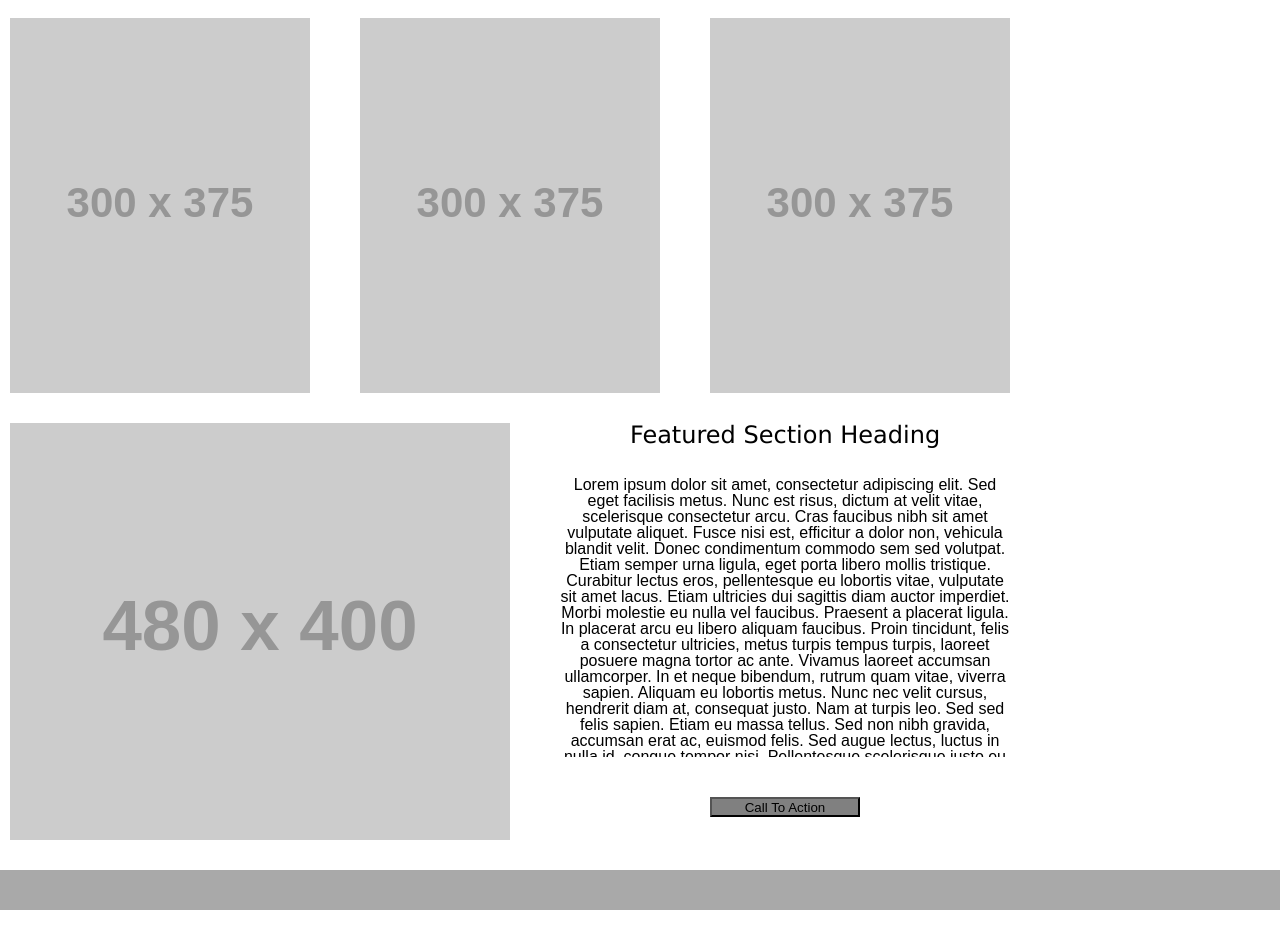
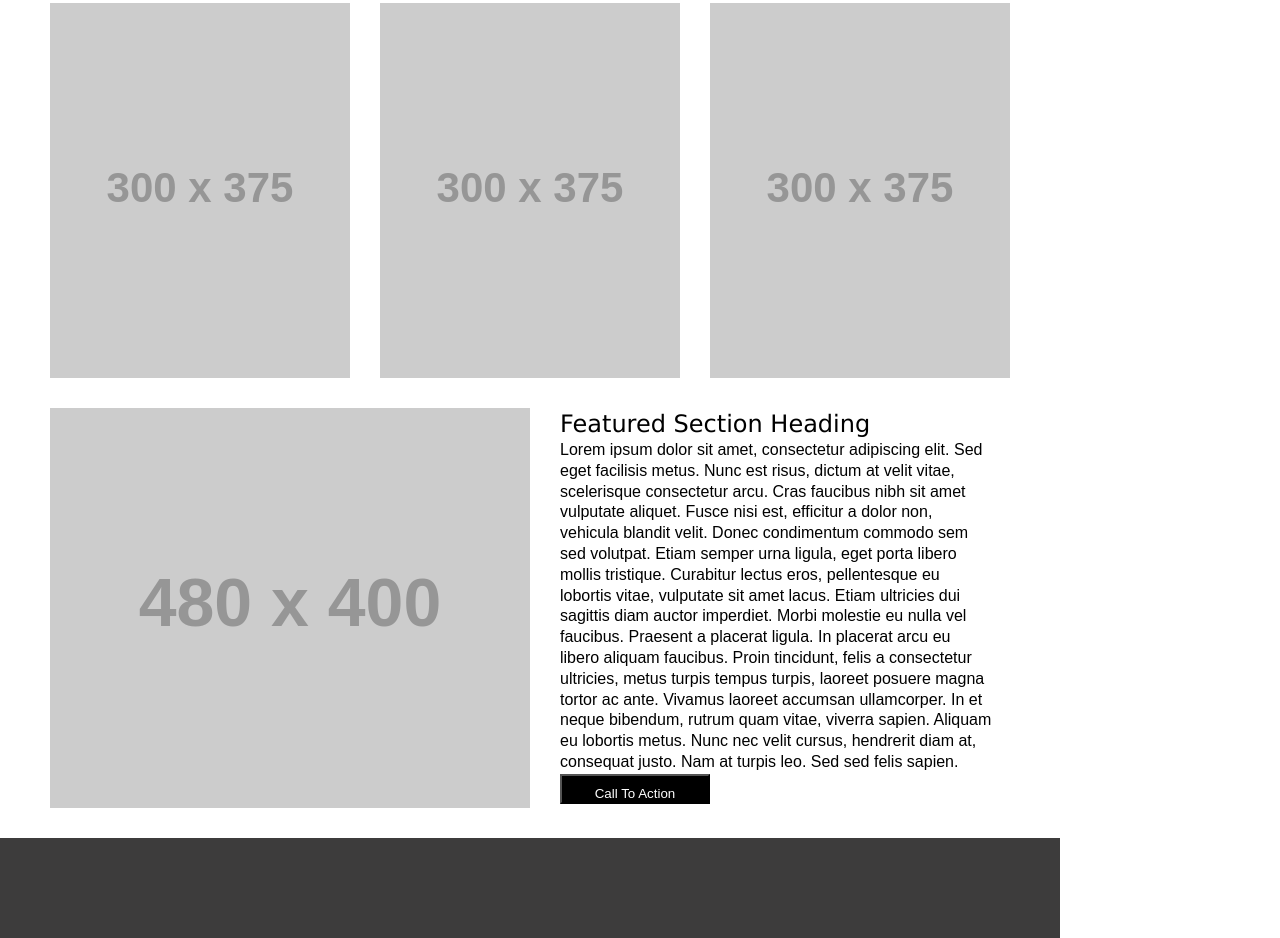
Before and after one commit to tianyitimma/wirefram-exercise, a plain HTML site: page index.html in a window 1280 px wide. Shown: the part 595-1533 px from the top of the page. Before the commit the page ends 1505 px from the top, so only its background shows below. Drawn offline with Linux system fonts and the light colour scheme; placeholder pictures from the web are drawn by us.

Commit message:
fixed minor things to match the example wireframe

```diff
--- a/index.html
+++ b/index.html
@@ -10,30 +10,32 @@
 
   <body>
     <header>
+
       <!-- https://via.placeholder.com/350x150 -->
       <div>
-        <img src="https://via.placeholder.com/200x70/ddd">
-      </div>
+      <img src="https://via.placeholder.com/200x70/000000/808080">
+
 
       <nav>NAV Item 1</nav>
       <nav>NAV Item 2</nav>
       <nav>NAV Item 3</nav>
       <nav>NAV Item 4</nav>
+    </div>
     </header>
 
     <main>
       <section>
-        <img src="https://via.placeholder.com/960x450/ddd" />
+        <img src="https://via.placeholder.com/960x450/000000/808080" />
       </section>
 
       <section>
-        <img src="https://via.placeholder.com/300x375/ddd" />
-        <img src="https://via.placeholder.com/300x375/ddd" />
-        <img src="https://via.placeholder.com/300x375/ddd" />
+        <img src="https://via.placeholder.com/300x375/000000/808080" />
+        <img src="https://via.placeholder.com/300x375/000000/808080" />
+        <img src="https://via.placeholder.com/300x375/000000/808080" />
       </section>
 
       <section>
-        <img src="https://via.placeholder.com/480x400/ddd" />
+        <img src="https://via.placeholder.com/480x400/000000/808080" />
         <article>
           <h2>Featured Section Heading</h2>
           <p>
--- a/style.css
+++ b/style.css
@@ -1,6 +1,3 @@
-body {
-  box-sizing: border-box;
-}
 
 h1 {
   font-family: Georgia, 'Times New Roman', Times, serif;
@@ -18,25 +15,35 @@ p {
 }
 
 
+body {
+  display: flex;
+  flex-direction: column;
+  align-items: center;
+  width: 1060px;
+}
 
 
 
 
 header {
+  background-color: rgb(61, 60, 60);
+  height: 85px;
   width: 100%;
-  height: 100px;
+  align-items: center;
+  margin-bottom: 15px;
+}
+
+header div {
+  width: 960px;
+  padding-left: 50px;
   display: flex;
-  justify-content: space-evenly;
-  background-color: darkgray;
   justify-content: space-between;
+
   align-items: center;
-  margin-bottom: 30px;
-  padding-left: 10px;
-  padding-right: 10px;
-
 }
 
 nav{
+  color: gray;
   width: 200px;
   height: 50px;
   align-items: center;
@@ -45,37 +52,39 @@ nav{
 }
 
 main {
+  display: flex;
+  flex-direction: column;
+  align-items: center;
 
 }
 
 section {
-  width: 1000px;
-  padding-left: 10px;
+  width: 960px;
+  margin: 15px 0px;
+
 }
 
-section img {
-  margin-bottom: 30px;
-}
+
 
 section:nth-child(2) {
+
   display: flex;
   justify-content: space-between;
 }
 
-section:nth-child(2) img {
-  margin-bottom: 30px;
-}
+
 
 section:nth-child(3) {
   display: flex;
-  justify-content: space-between;
+  justify-content: left;
 
 }
 
 section:nth-child(3) img {
 
   width: 50%;
-  margin-bottom: 30px;
+  margin-right: 30px;
+
 }
 
 section:nth-child(3) article {
@@ -84,30 +93,36 @@ section:nth-child(3) article {
   display: flex;
   flex-direction: column;
   text-align: center;
-
+  justify-content: left;
+  justify-content: space-evenly;
 
 }
 
 section:nth-child(3) article h2 {
-  margin-bottom: 30px;
+  text-align: left;
+
 }
 
 section:nth-child(3) article p {
-  height: 280px;
+  height: 330px;
   overflow: scroll;
-  margin-bottom: 30px;
+
+  text-align: left;
+  line-height: 1.3em;
 }
 
 
 
 button {
   width: 150px;
-  height: 20px;
-  margin-top: 10px;
-  margin-left: auto;
-  margin-right: auto;
-  background-color: gray;
+  height: 30px;
+
+
+  background-color: black;
+  color: white;
   transition-delay: 350ms;
+  padding-top: 10px;
+  padding-bottom: 10px;
 
 }
 
@@ -117,7 +132,8 @@ button:hover {
 }
 
 footer {
-  width: 100%;
-  height: 40px;
-  background-color: darkgray;
+  width: 1060px;
+  height: 100px;
+  background-color: rgb(61, 60, 60);
+  margin-top: 15px;
 }
```
